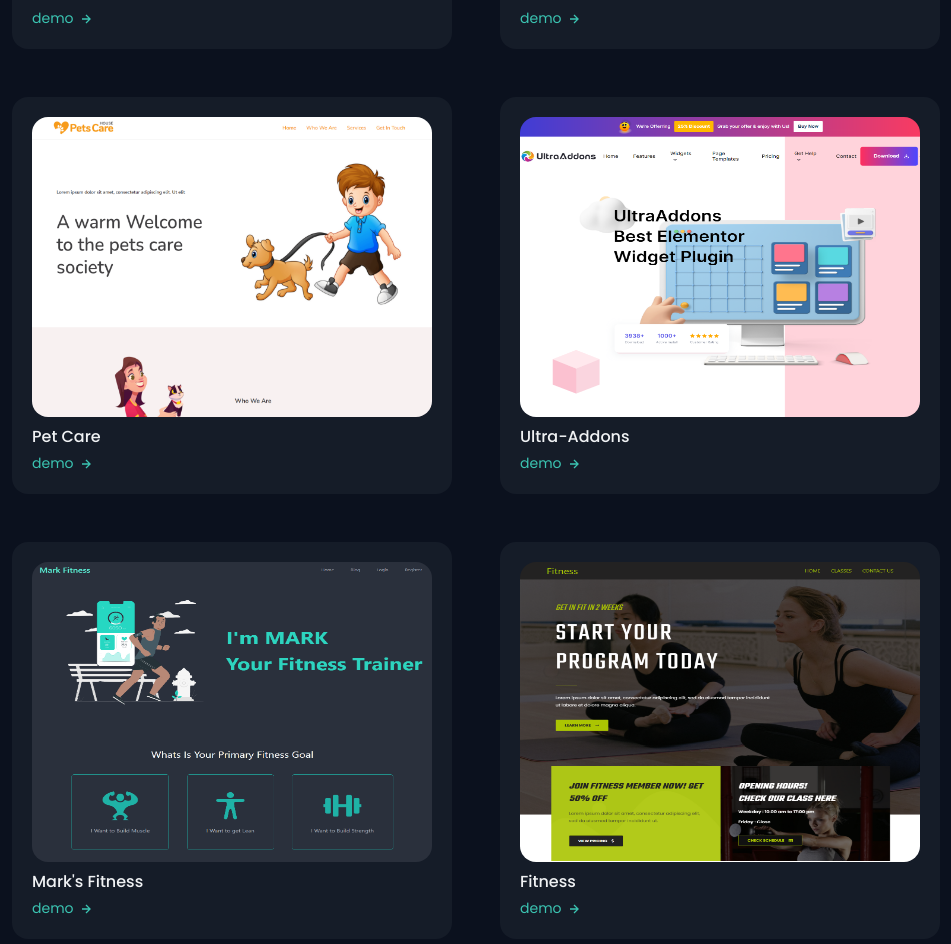
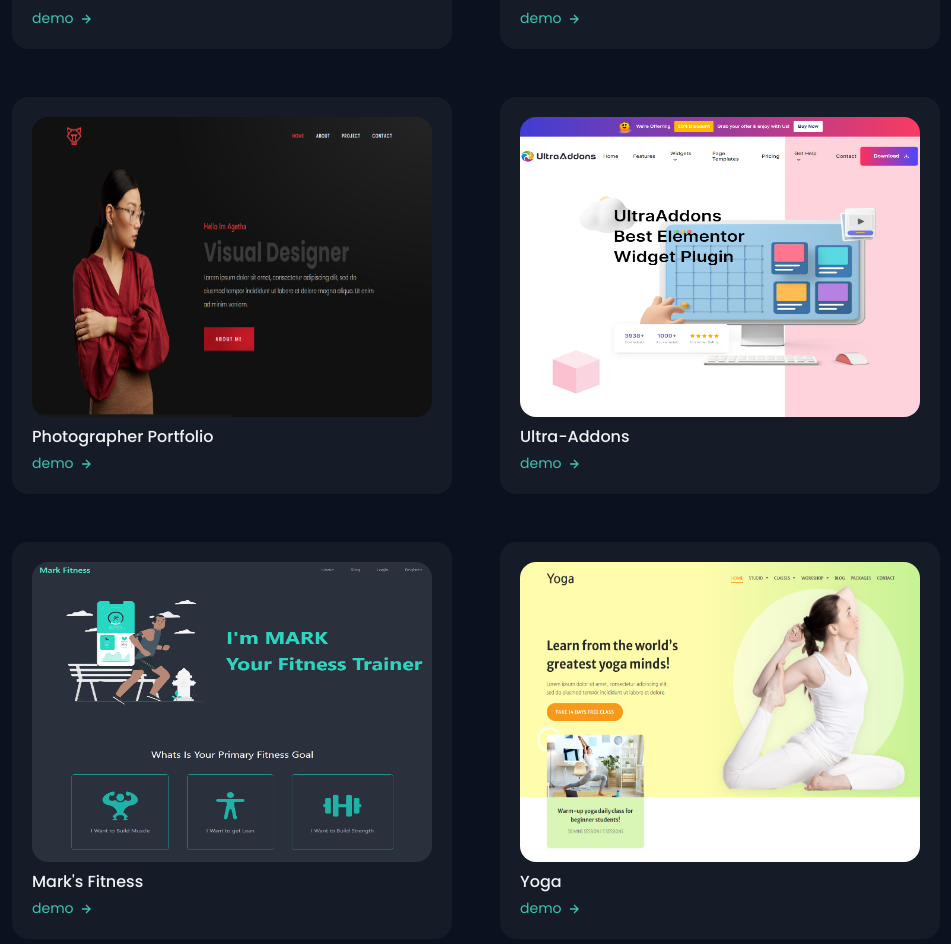
Before and after one commit to rohitkhan4141/portfolio-rumel, a Next.js app: page / in a window 1280 px wide. Shown: the part 3468-4412 px from the top of the page, without its empty margins (164-1115 px from the left). Built offline with nearby package versions, Linux system fonts and the light colour scheme.

Commit message:
some project updated

```diff
--- a/containers/Portfolio/Portfolio.js
+++ b/containers/Portfolio/Portfolio.js
@@ -17,9 +17,9 @@
     tags: "React Apps",
   },
   {
-    name: "Pet Care",
-    img: "/Assets/pet.png",
-    Link: "https://dev-pettraoner.pantheonsite.io/",
+    name: "Photographer Portfolio",
+    img: "/Assets/photographer.png",
+    Link: "https://dev-photographyy.pantheonsite.io/",
     tags: "Wordpress",
   },
 
@@ -37,9 +37,9 @@
   },
 
   {
-    name: "Fitness",
-    img: "/Assets/fitness.png",
-    Link: "https://dev-fitnessconsultant.pantheonsite.io/",
+    name: "Yoga",
+    img: "/Assets/yoga.png",
+    Link: "https://dev-yogasweets.pantheonsite.io/",
     tags: "Wordpress",
   },
   {
```
Also changed, not shown: public/Assets/photographer.png (added), public/Assets/yoga.png (added).
